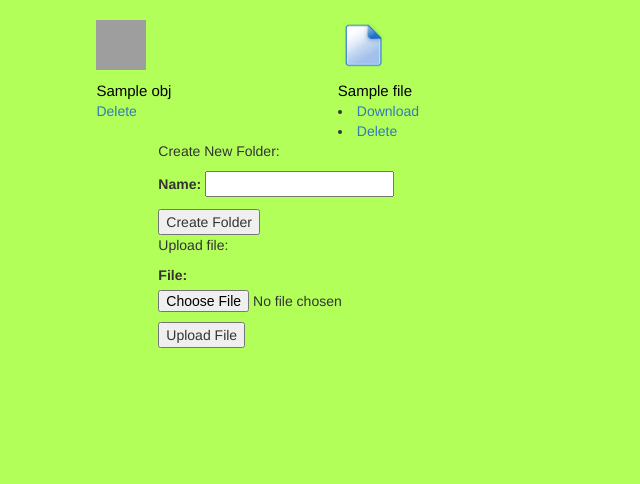
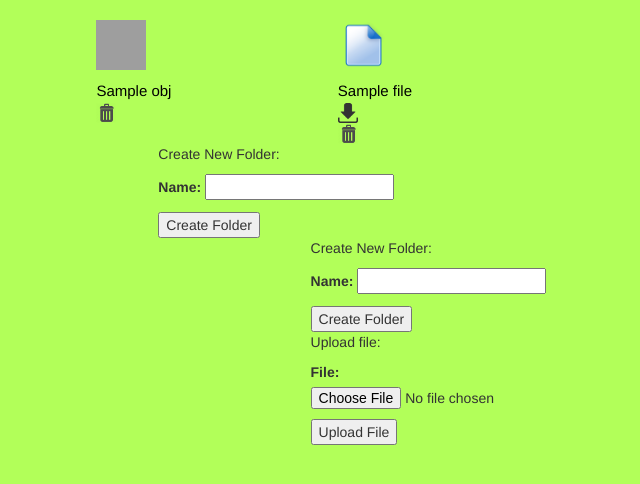
Before and after one commit to arpit-1110/Secure-Personal-Cloud, a Django app: template spc/upload/templates/upload/make_new_folder.html in a window 1280 px wide. Shown: the part 52-536 px from the top of the page, without its empty margins (70-710 px from the left). Run offline with Django 3.2, Linux system fonts and the light colour scheme; a user stored in the database is signed in; tables that the repository leaves empty hold one stand-in row (values such as "Sample post"); the template is opened without the code that fills it: values that come from a table or form of the project are taken from there, most other values are stand-ins (such as "Sample title", 1, 10 or a date in 2020); some libraries are stand-ins or nearby versions; grey boxes are pictures that could not be loaded.

Commit message:
Add files via upload

```diff
--- a/spc/upload/templates/upload/error_page.html
+++ b/spc/upload/templates/upload/error_page.html
@@ -9,7 +9,7 @@
   <p>Please select correct author</p>
 
   <div>
-    <a href="/upload/upload/">Back</a>
+    <a href="/upload/newfolder/1/">Back</a>
   </div>
 
 
--- a/spc/upload/templates/upload/make_new_folder.html
+++ b/spc/upload/templates/upload/make_new_folder.html
@@ -132,6 +132,7 @@
 
 
 
+
   <section>
 
 
@@ -143,14 +144,16 @@
         <img src="{% static '/images/folder.png' %}"  width=50px height=50px></a>
         <figcaption style="color: black; font-size: 15px; text-align: justify; margin-top: 10px;">{{ obj.name }}
         </figcaption>
-        <a href="/upload/folderdelete/{{obj.pk}}/">Delete</a>
+        <a href="/upload/folderdelete/{{obj.pk}}/"><figure>
+        <img src="{% static '/images/delete.png' %}"  width=20px height=20px></figure></a>
       </figure>
     </a>
 </div>
 
+
+      {% endfor %}
               </section>
 
-	    {% endfor %}
 
 
 
@@ -162,13 +165,18 @@
 
         <div class="image-div">
 
-    <a onclick="de('{% url "db_file_storage.download_file" %}?name={{ obj.file }}', '{{obj.name}}', 2)">
+    <a href="/upload/fileview/{{obj.pk}}/">
       <figure>
-        <img src="{% static '/images/file.png' %}"  width=50px height=50px></a>
+        <img src="{% static '/images/file.png' %}"  width=50px height=50px>
         <figcaption style="color: black; font-size: 15px; text-align: justify; margin-top: 10px;">{{ obj.name }}
         </figcaption>
-        <li><a onclick="de('{% url "db_file_storage.download_file" %}?name={{ obj.file }}', '{{obj.name}}', 1)" href = '#'>Download</a></li>
-        <li><a href="/upload/filedelete/{{obj.pk}}/">Delete</a></li>
+        <div>
+        <a href="/upload/filedownload/{{obj.pk}}/">
+          <figure>
+
+        <img src="{% static '/images/download.png' %}"  width=20px height=20px></figure></a>
+        <a href="/upload/filedelete/{{obj.pk}}/"><figure>
+        <img src="{% static '/images/delete.png' %}"  width=20px height=20px></figure></a></div>
 
       </figure>
     </a>
@@ -207,6 +215,20 @@
 
 
   <div class="col-sm-offset-2 col-sm-8">
+      <div class="col-sm-offset-2 col-sm-8">
+  <p>Create New Folder:</p>
+
+  <form method="post" enctype="multipart/form-data">
+    {% csrf_token %}
+    {{ folderform.as_p }}
+    <button type="submit" name = "foldersubmitbutton">Create Folder</button>
+  </form>
+</div>
+
+
+
+
+	<div class="col-sm-offset-2 col-sm-8">
 
 
 
```
Lines whose indentation alone changed are shown as unchanged.
